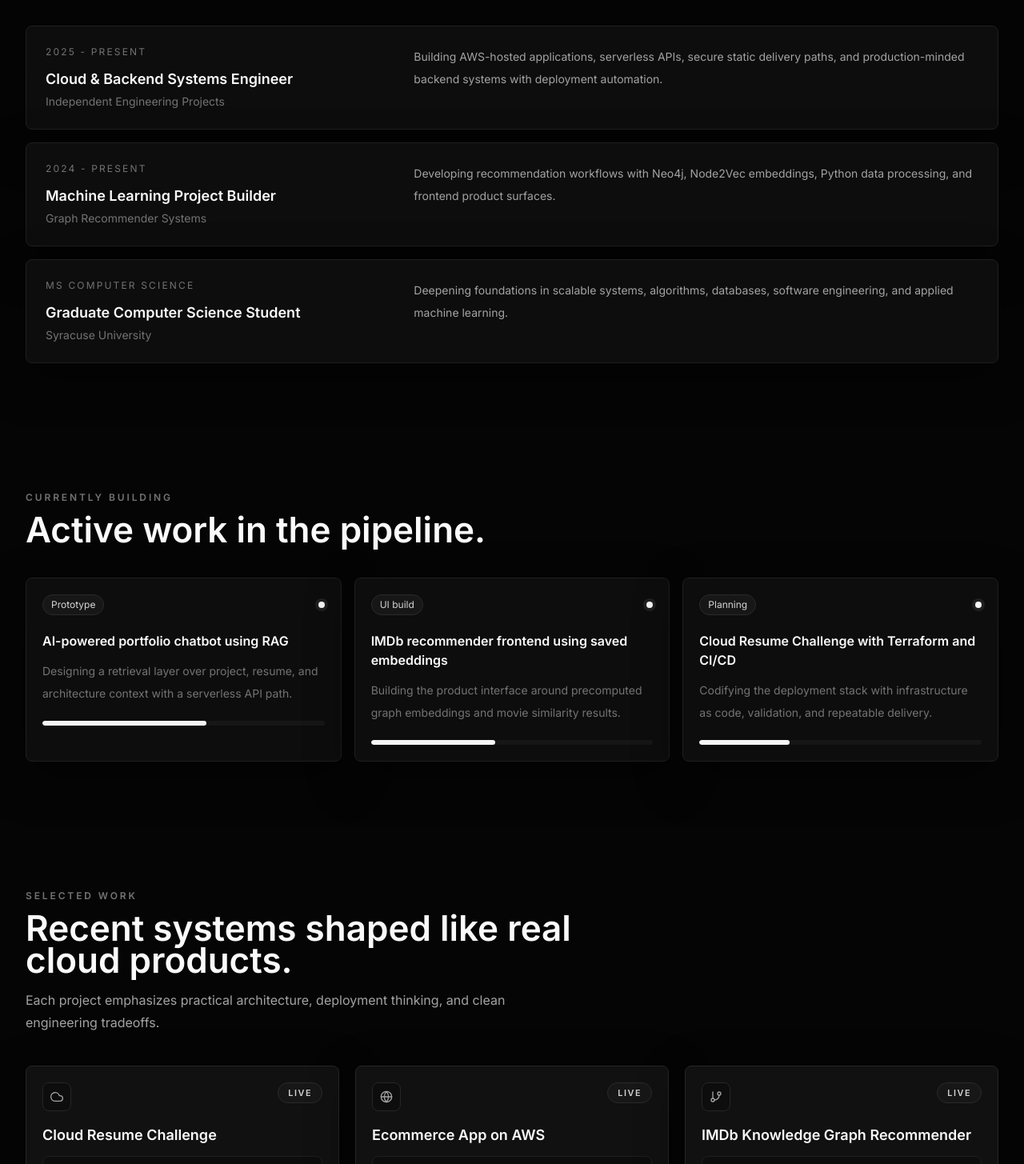
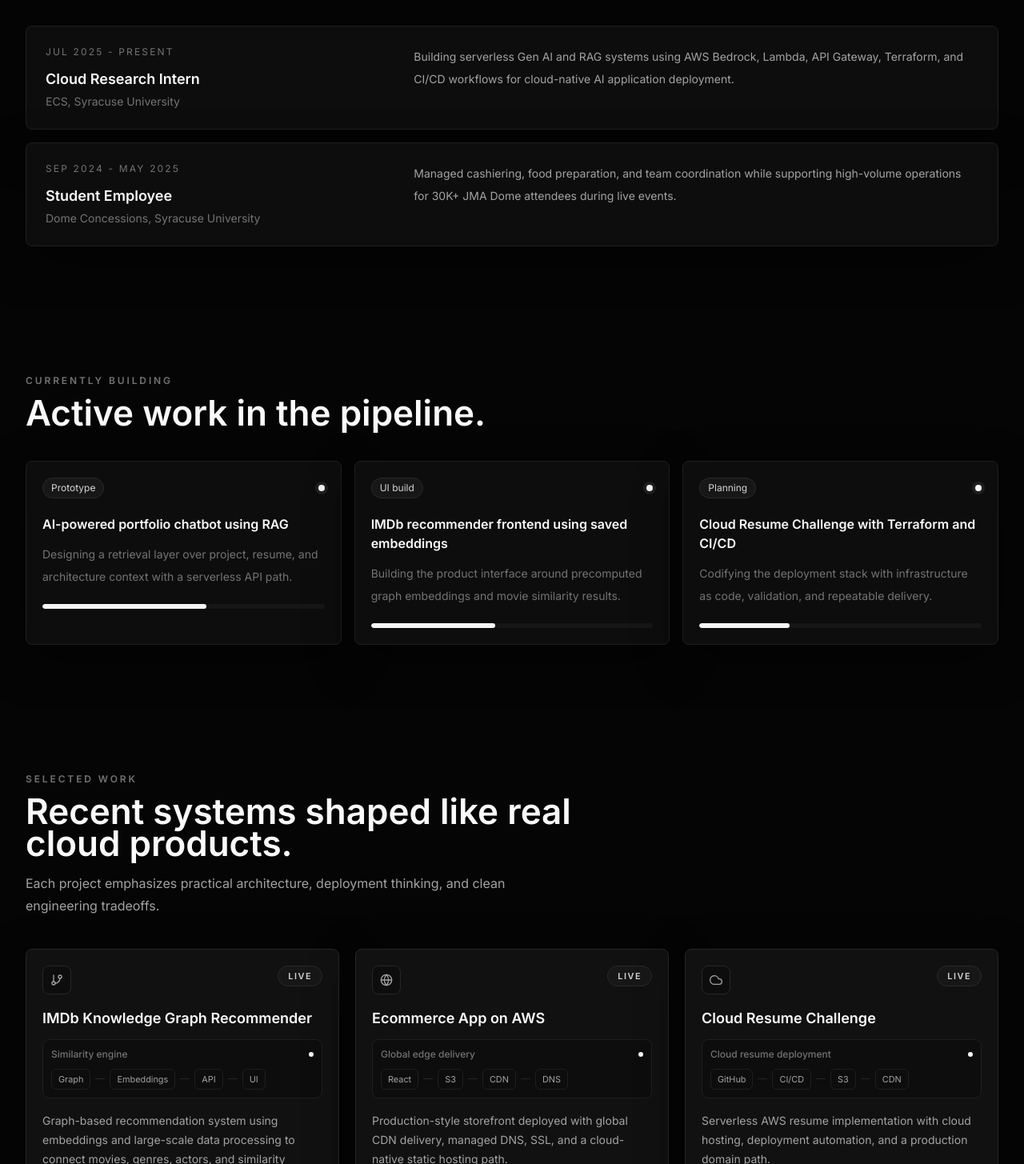
Before and after one commit to shubhamjoshi1303/aws-cloud-portfolio, a React (Vite) app: page / in a window 1280 px wide. Shown: the part 2415-3870 px from the top of the page at 80% size. Built offline with nearby package versions, Linux system fonts and the light colour scheme; no server answers.

Commit message:
Adding projects

```diff
--- a/src/data/portfolio.js
+++ b/src/data/portfolio.js
@@ -34,17 +34,18 @@ export const rotatingTitles = [
 
 export const projects = [
     {
-    title: "Cloud Resume Challenge",
+    title: "IMDb Knowledge Graph Recommender",
     description:
-      "Serverless AWS resume implementation with cloud hosting, deployment automation, and a production domain path.",
-    tech: ["AWS", "S3", "CloudFront", "GitHub Actions", "CI/CD"],
+      "Graph-based recommendation system using embeddings and large-scale data processing to connect movies, genres, actors, and similarity signals.",
+    tech: ["Neo4j", "Node2Vec", "Embeddings", "Dask", "Python","S3","CDN"],
     status: "Live",
-    topology: ["GitHub", "CI/CD", "S3", "CDN"],
-    signal: "Cloud resume deployment",
-    icon: FiCloud,
+    topology: ["Graph", "Embeddings", "API", "UI"],
+    signal: "Similarity engine",
+    icon: FiGitBranch,
     links: [
-      { label: "GitHub", href: "https://github.com/shubhamjoshi1303/cloud-resume-aws", type: "github" },
-      { label: "Demo", href: "https://resume.shubhamjoshi.xyz/", type: "demo" },
+      { label: "Design", href: "https://github.com/shubhamjoshi1303/Imdb-movie-recommender_design", type: "github" },
+      { label: "Deploy Repo", href: "https://github.com/shubhamjoshi1303/imdb_recommender_deployment", type: "github" },
+      { label: "Demo", href: "https://movie.shubhamjoshi.xyz/", type: "demo" },
     ],
   },
     {
@@ -62,18 +63,17 @@ export const projects = [
     ],
   },
   {
-    title: "IMDb Knowledge Graph Recommender",
+    title: "Cloud Resume Challenge",
     description:
-      "Graph-based recommendation system using embeddings and large-scale data processing to connect movies, genres, actors, and similarity signals.",
-    tech: ["Neo4j", "Node2Vec", "Embeddings", "Dask", "Python","S3","CDN"],
+      "Serverless AWS resume implementation with cloud hosting, deployment automation, and a production domain path.",
+    tech: ["AWS", "S3", "CloudFront", "GitHub Actions", "CI/CD"],
     status: "Live",
-    topology: ["Graph", "Embeddings", "API", "UI"],
-    signal: "Similarity engine",
-    icon: FiGitBranch,
+    topology: ["GitHub", "CI/CD", "S3", "CDN"],
+    signal: "Cloud resume deployment",
+    icon: FiCloud,
     links: [
-      { label: "Design", href: "https://github.com/shubhamjoshi1303/Imdb-movie-recommender_design", type: "github" },
-      { label: "Deploy Repo", href: "https://github.com/shubhamjoshi1303/imdb_recommender_deployment", type: "github" },
-      { label: "Demo", href: "https://movie.shubhamjoshi.xyz/", type: "demo" },
+      { label: "GitHub", href: "https://github.com/shubhamjoshi1303/cloud-resume-aws", type: "github" },
+      { label: "Demo", href: "https://resume.shubhamjoshi.xyz/", type: "demo" },
     ],
   },
   {
@@ -192,25 +192,18 @@ export const certifications = [
 
 export const experience = [
  {
-    role: "Cloud & Backend Systems Engineer",
-    organization: "Independent Engineering Projects",
-    duration: "2025 - Present",
+   role: "Cloud Research Intern",
+   organization: "ECS, Syracuse University",
+   duration: "Jul 2025 - Present",
    summary:
-      "Building AWS-hosted applications, serverless APIs, secure static delivery paths, and production-minded backend systems with deployment automation.",
+     "Building serverless Gen AI and RAG systems using AWS Bedrock, Lambda, API Gateway, Terraform, and CI/CD workflows for cloud-native AI application deployment.",
  },
  {
-    role: "Machine Learning Project Builder",
-    organization: "Graph Recommender Systems",
-    duration: "2024 - Present",
+   role: "Student Employee",
+   organization: "Dome Concessions, Syracuse University",
+   duration: "Sep 2024 - May 2025",
    summary:
-      "Developing recommendation workflows with Neo4j, Node2Vec embeddings, Python data processing, and frontend product surfaces.",
-  },
-  {
-    role: "Graduate Computer Science Student",
-    organization: "Syracuse University",
-    duration: "MS Computer Science",
-    summary:
-      "Deepening foundations in scalable systems, algorithms, databases, software engineering, and applied machine learning.",
+     "Managed cashiering, food preparation, and team coordination while supporting high-volume operations for 30K+ JMA Dome attendees during live events.",
  },
 ];
 
```
Lines whose indentation alone changed are shown as unchanged.
